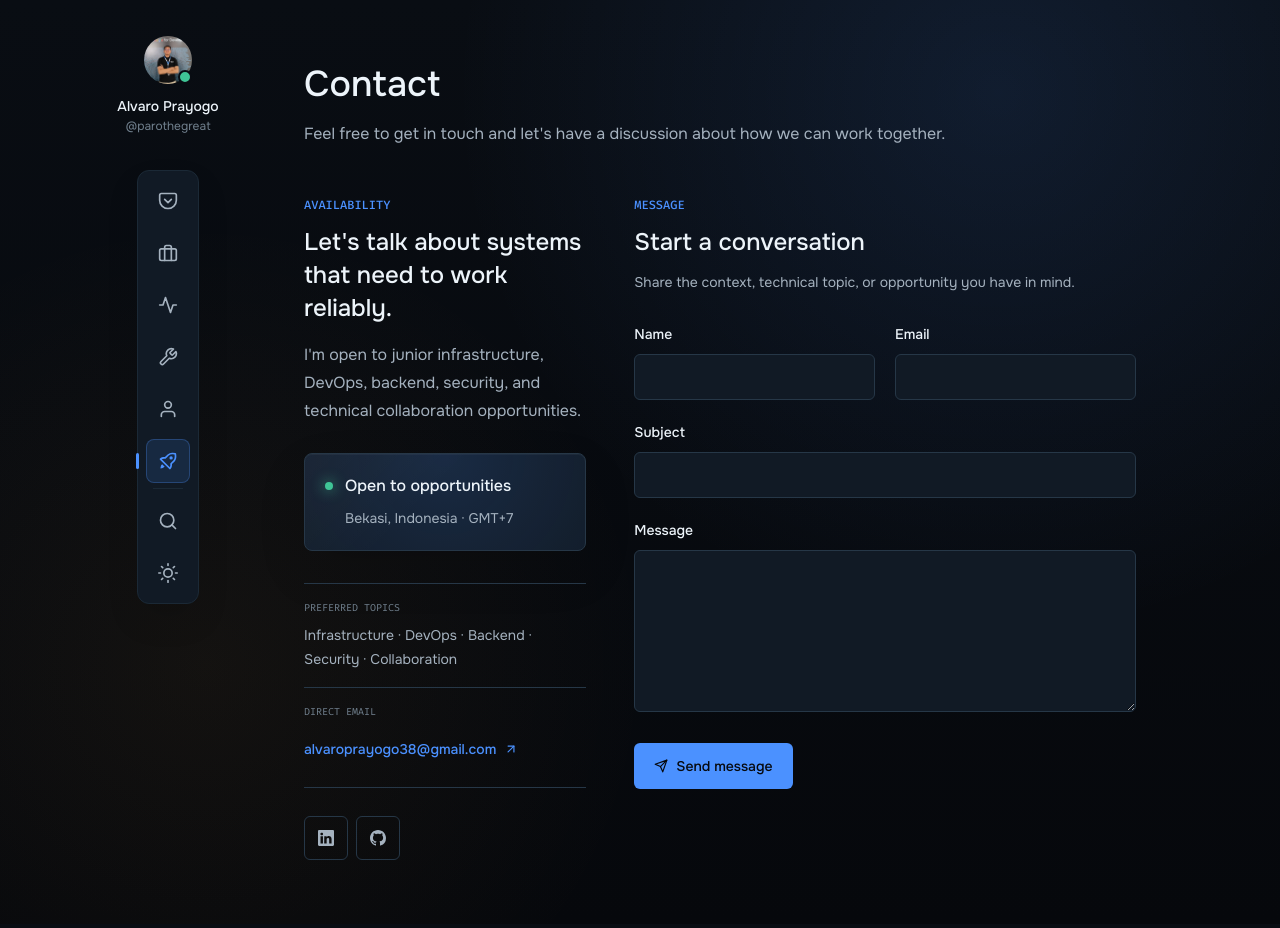
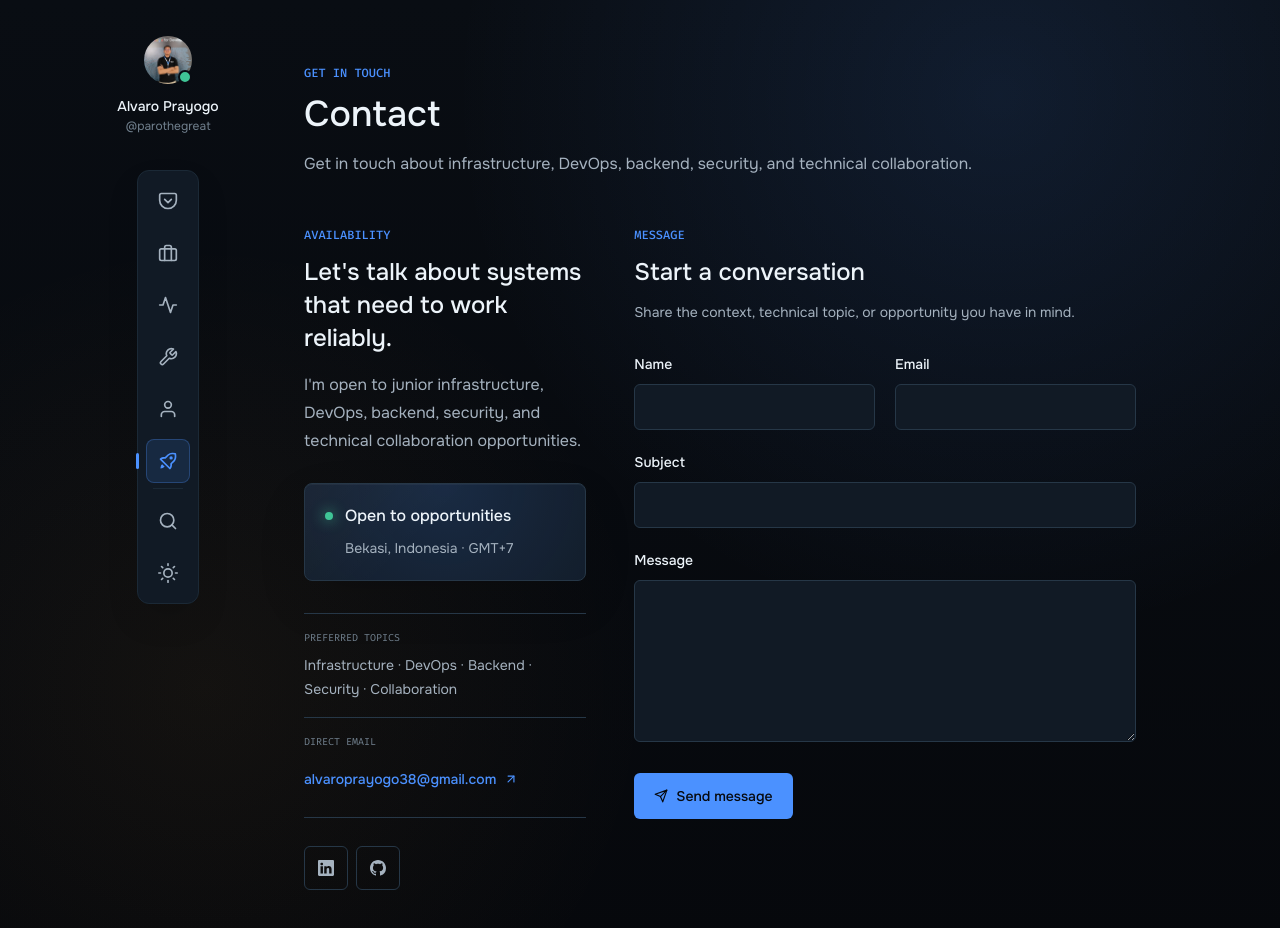
Before and after one commit to parothegreat/parothegreat-portfolio, a Next.js app: page /contact in a window 1280 px wide. Shown: the top 928 px of the page. Built offline with nearby package versions, Linux system fonts and the light colour scheme.

Commit message:
[feat] src/pages/contact.tsx

```diff
--- a/src/pages/contact.tsx
+++ b/src/pages/contact.tsx
@@ -7,14 +7,22 @@ import Contact from '@/modules/contact';
 
 const PAGE_TITLE = 'Contact';
 const PAGE_DESCRIPTION =
-  "Feel free to get in touch and let's have a discussion about how we can work together.";
+  'Get in touch about infrastructure, DevOps, backend, security, and technical collaboration.';
 
 const ContactPage: NextPage = () => {
   return (
     <>
-      <NextSeo title={`${PAGE_TITLE} - Alvaro Prayogo`} />
-      <Container data-aos='fade-up'>
-        <PageHeading title={PAGE_TITLE} description={PAGE_DESCRIPTION} />
+      <NextSeo
+        title={`${PAGE_TITLE} - Alvaro Prayogo`}
+        description={PAGE_DESCRIPTION}
+        canonical='https://parothegreat.site/contact'
+      />
+      <Container>
+        <PageHeading
+          eyebrow='Get in touch'
+          title={PAGE_TITLE}
+          description={PAGE_DESCRIPTION}
+        />
         <Contact />
       </Container>
     </>
```
